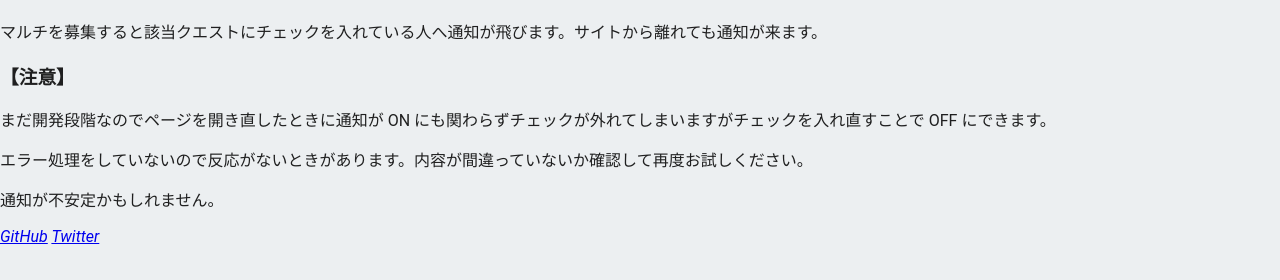
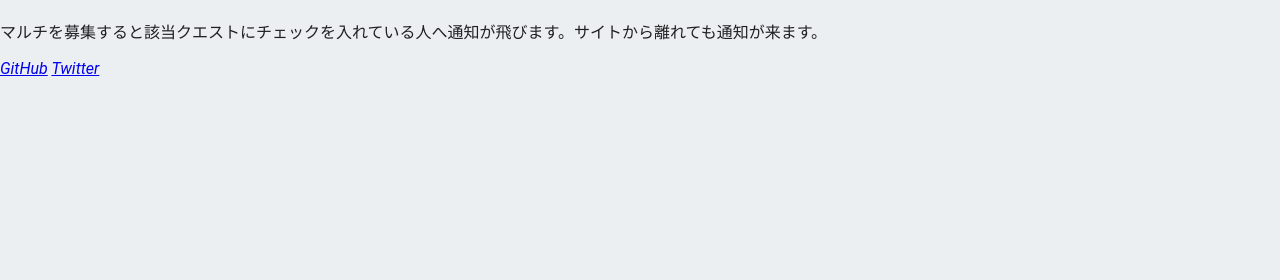
Before and after one commit to SnowCait/dragalialost-multi, a plain HTML site: page public/index.html in a window 1280 px wide. Shown: the part 70-350 px from the top of the page. Drawn offline with nearby package versions, Linux system fonts and the light colour scheme; some packages are replaced by stand-ins of ours; no server answers.

```diff
--- a/public/index.html
+++ b/public/index.html
@@ -46,10 +46,10 @@
     <header>
       <h1>ドラガリマルチ募集</h1>
       <p>マルチを募集すると該当クエストにチェックを入れている人へ通知が飛びます。サイトから離れても通知が来ます。</p>
-      <h3>【注意】</h3>
+      <!-- <h3>【注意】</h3>
       <p>まだ開発段階なのでページを開き直したときに通知が ON にも関わらずチェックが外れてしまいますがチェックを入れ直すことで OFF にできます。</p>
       <p>エラー処理をしていないので反応がないときがあります。内容が間違っていないか確認して再度お試しください。</p>
-      <p>通知が不安定かもしれません。</p>
+      <p>通知が不安定かもしれません。</p> -->
     </header>
     <main>
       <section id="requestPermission" hidden>
@@ -297,7 +297,6 @@
           console.log('Message received. ', payload);
 
           const data = payload.data.topic.split('-');
-          console.log(data);
           const quest = data[0];
           const element = data[1];
           const level = data[2];
@@ -318,7 +317,6 @@
           });
           const note = payload.data.note;
           const roomId = payload.data.roomId;
-          console.log(roomId, groupName, questName, elementName, levelName, note);
 
           // Update the UI to include the received message.
           appendMessage(roomId, groupName, questName, elementName, levelName, note);
```
